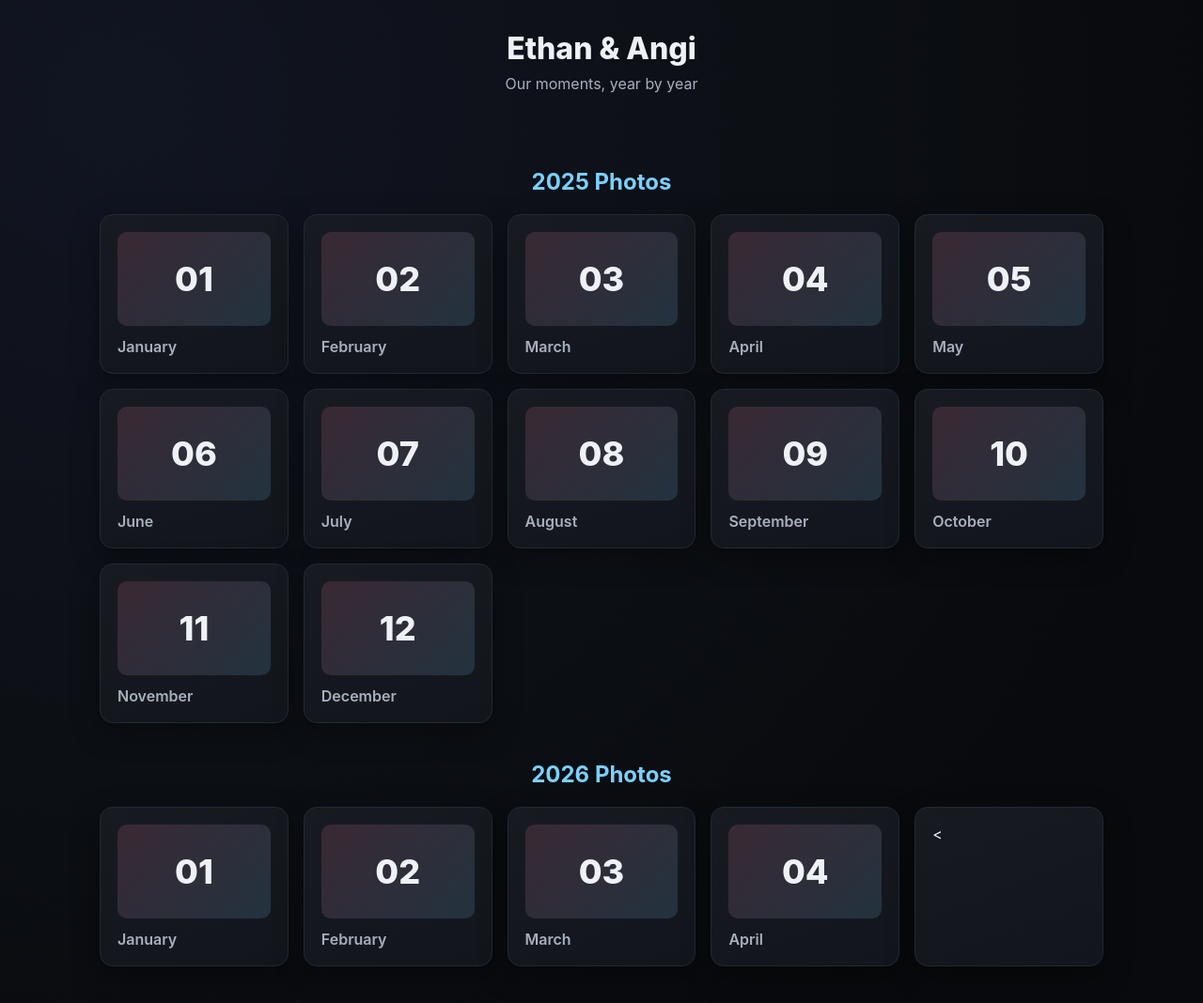
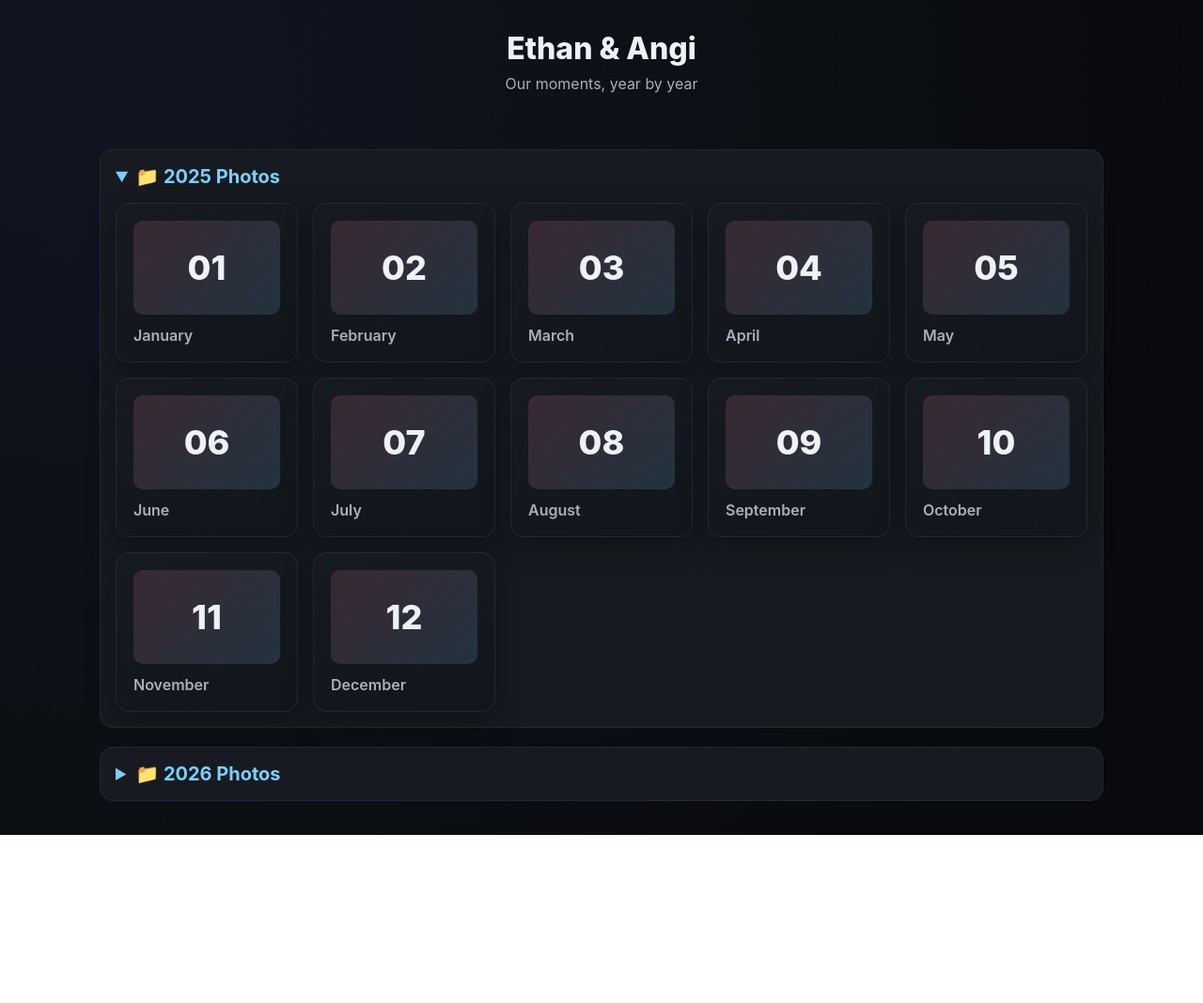
Before and after one commit to ebiker11mx-ux/Ss-game, a plain HTML site: page index.html in a window 1280 px wide. Shown: the whole page at 94% size. After the commit the page ends 889 px from the top, so only its background shows below. Drawn offline with Linux system fonts and the light colour scheme.

Commit message:
Implement expandable sections for photo galleries
Replaced static section titles with expandable details for photos from 2025 and 2026.

```diff
--- a/index.html
+++ b/index.html
@@ -25,17 +25,25 @@
     .site-header h1 { margin: 8px 0; font-weight: 800; }
     .site-header p { margin: 0; color: var(--muted); }
     .container { max-width: 1100px; margin: 0 auto; padding: 16px; }
-    h2.section-title {
-      margin-top: 40px;
-      font-size: 24px;
+    details {
+      background: var(--card);
+      border-radius: var(--radius);
+      margin: 20px 0;
+      padding: 16px;
+      border: 1px solid #222932;
+    }
+    summary {
+      font-size: 20px;
+      font-weight: 700;
       color: var(--accent2);
-      text-align: center;
+      cursor: pointer;
+      outline: none;
     }
     .month-grid {
       display: grid;
       grid-template-columns: repeat(auto-fill, minmax(180px, 1fr));
       gap: 16px;
-      margin-bottom: 40px;
+      margin-top: 16px;
     }
     .month-card {
       display: grid;
@@ -68,7 +76,8 @@
   </header>
 
   <main class="container">
-    <h2 class="section-title">2025 Photos</h2>
+    <details open>
+      <summary>📁 2025 Photos</summary>
       <section class="month-grid">
         <a class="month-card" href="https://drive.google.com/drive/folders/14Z6IdrOS0FaQ-mXmJg4FllWJBUmp6rx0" target="_blank"><div class="month-thumb">01</div><div class="month-name">January</div></a>
         <a class="month-card" href="https://drive.google.com/drive/folders/1RXJqrWrTJ_hAJnbIXxMoC6YyQx7zKmUu" target="_blank"><div class="month-thumb">02</div><div class="month-name">February</div></a>
@@ -83,11 +92,13 @@
         <a class="month-card" href="https://drive.google.com/drive/folders/1kvJsIyf_bEH8tuwOugFKKsNuYtc61k7M" target="_blank"><div class="month-thumb">11</div><div class="month-name">November</div></a>
         <a class="month-card" href="https://drive.google.com/drive/folders/1Olgzs19WmnE0QzhzP9Wv0nAUer_OFRdS" target="_blank"><div class="month-thumb">12</div><div class="month-name">December</div></a>
       </section>
+    </details>
 
-    <h2 class="section-title">2026 Photos</h2>
+    <details>
+      <summary>📁 2026 Photos</summary>
       <section class="month-grid">
         <a class="month-card" href="https://drive.google.com/drive/folders/1baAxaMddQYz16wGn8QpbI2ZLC1-vihjr" target="_blank"><div class="month-thumb">01</div><div class="month-name">January</div></a>
         <a class="month-card" href="https://drive.google.com/drive/folders/1nPME6VQyXgvfQ0gO7pE4fzC2Aw4iGCRG" target="_blank"><div class="month-thumb">02</div><div class="month-name">February</div></a>
         <a class="month-card" href="https://drive.google.com/drive/folders/16hcJU9FqqdTeAm5VVpcr8CxLZnpx0pu7" target="_blank"><div class="month-thumb">03</div><div class="month-name">March</div></a>
         <a class="month-card" href="https://drive.google.com/drive/folders/1HmpnZG3bYJ_IP_2bmIRqNsgemg-MJaUd" target="_blank"><div class="month-thumb">04</div><div class="month-name">April</div></a>
-      <a class="month-card" href="https://drive.google.com/drive/folders/10qOCUsxl765guvE4XkGsBryco_if_evB" target="_blank"><
+        <a class="month-card" href="https://drive.google
```
Lines whose indentation alone changed are shown as unchanged.
